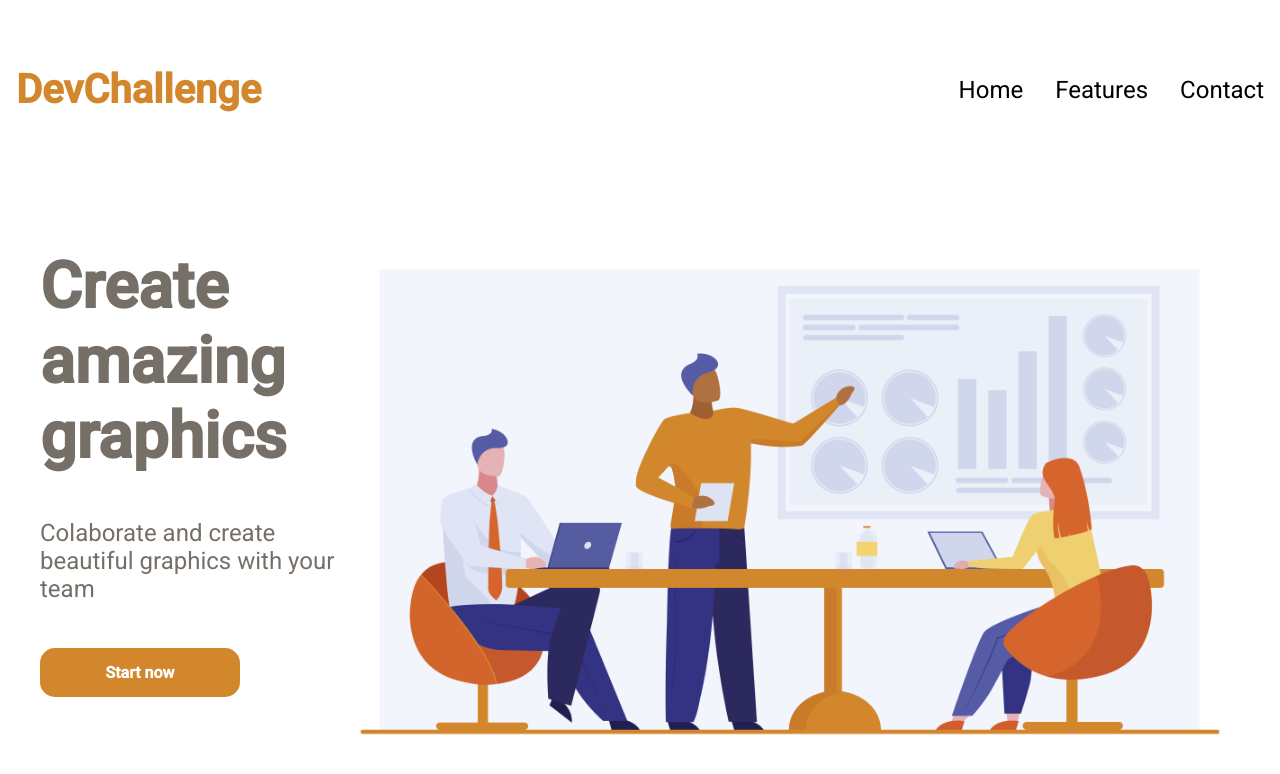
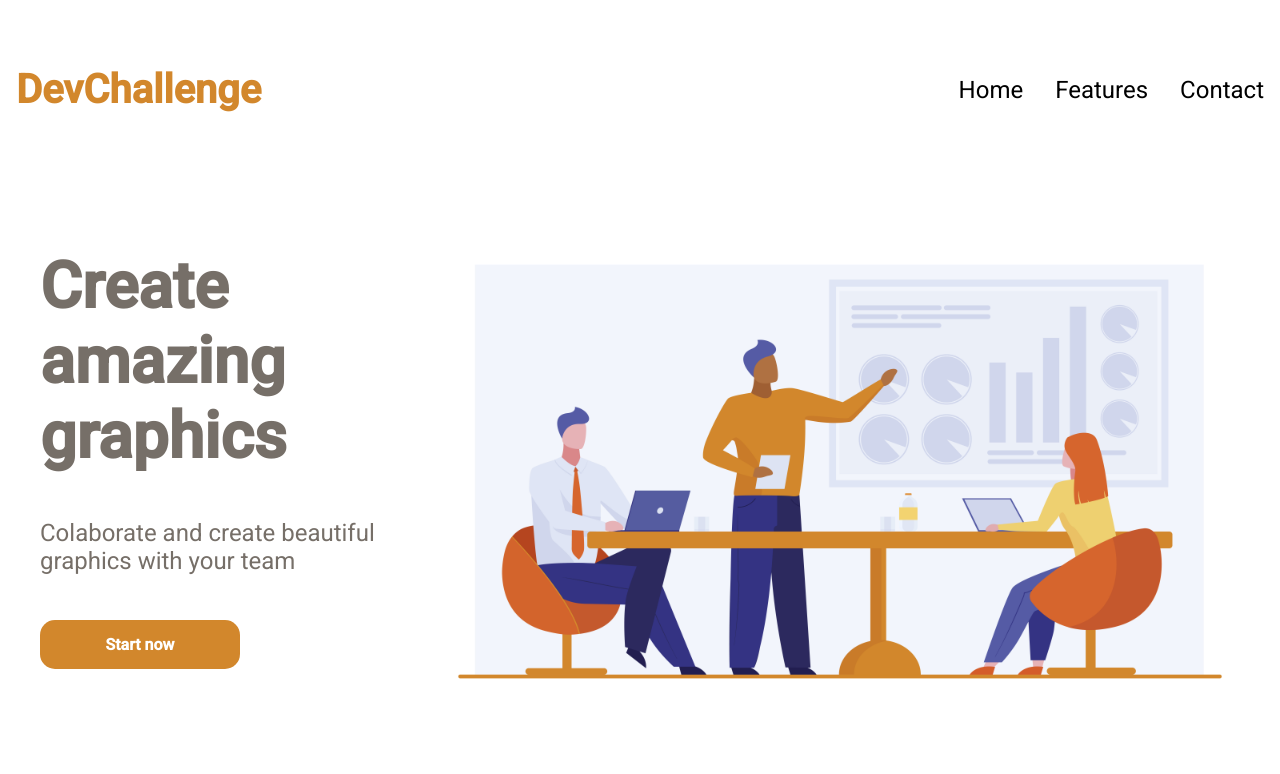
Before and after one commit to jordanruan/AmazingGraph, a plain HTML site: page index.html in a window 1280 px wide. Drawn offline with Linux system fonts and the light colour scheme.

Commit message:
Editando Home

```diff
--- a/style.css
+++ b/style.css
@@ -61,18 +61,14 @@ body {
 }
 
 .home-texto h1 {
-    position: relative;
-    width: 100%;
     color: #766f68;
     font-size: 4rem;
     font-weight: 700;
     margin-top: 20px;
     margin-bottom: 45px;
-    text-align: left;
 }
 
 .home-texto h2 {
-    position: relative;
     max-width: 370px;
     font-size: 1.5rem;
     font-weight: 400;
@@ -93,12 +89,11 @@ body {
     max-width: 200px;
     text-align: center;
     text-decoration: none;
-    bottom: 150%;
 }
 
 .home-img img {
     max-width: 100%;
-    width: 900px;
+    width: 800px;
     float: right;
 }
 
```
